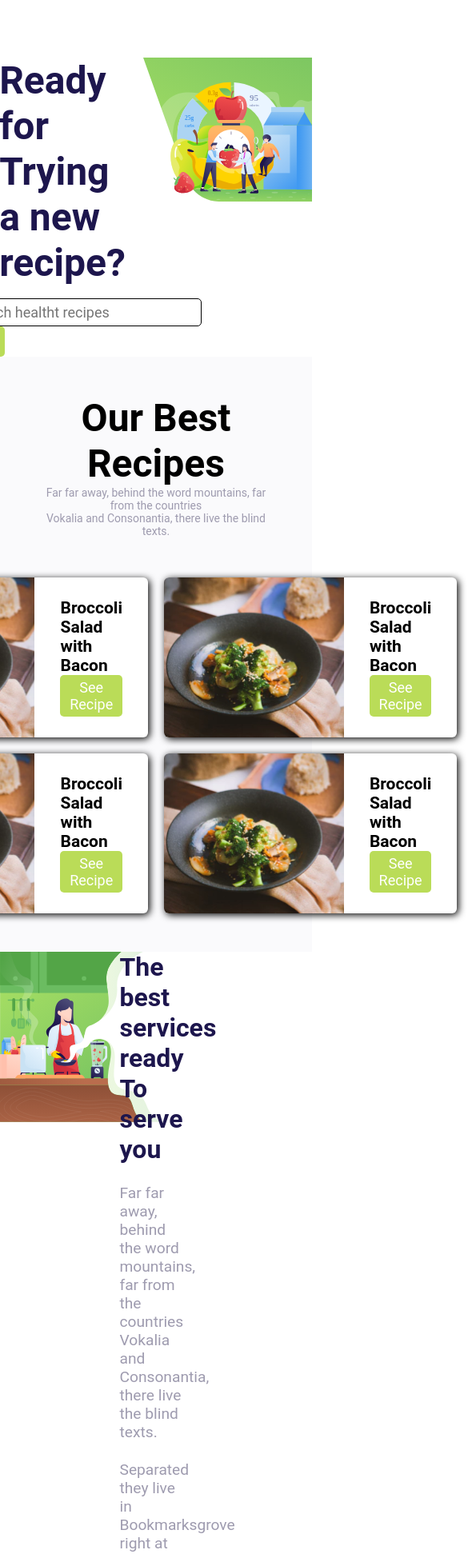
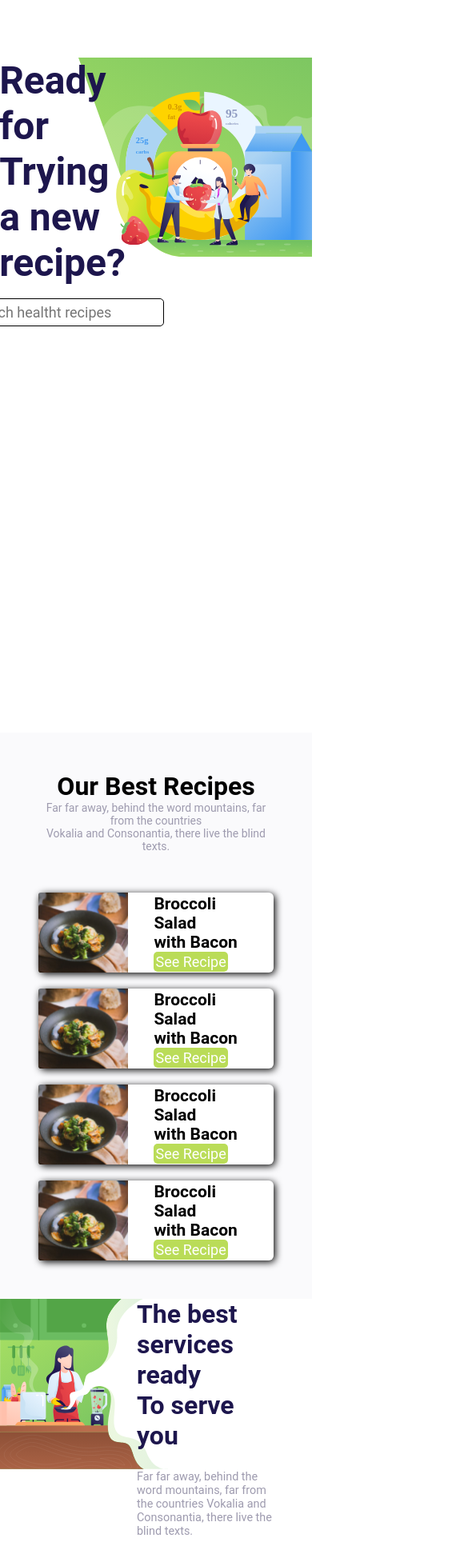
Before and after one commit to gustavolopesv3/GCB-Frontend, a React (Create React App) app: page / in a window 390 px wide. Shown: the part 40-1983 px from the top of the page at 80% size, 585 px wide, since content can reach past the window. Built offline with nearby package versions, Linux system fonts and the light colour scheme.

Commit message:
responsive 768px

```diff
--- a/src/components/CardBlog/styles.ts
+++ b/src/components/CardBlog/styles.ts
@@ -1,25 +1,30 @@
 import styled from 'styled-components';
 
-
 export const Card = styled.div`
-display:flex;
+  display: flex;
   flex-direction: column;
-width: 300px ;
+  width: 300px;
   margin: 1rem;
 
-h3{
+  h3 {
     font-size: 1.7rem;
   }
 
-
-.author{
+  .author {
     display: flex;
     align-items: center;
     margin-top: 1rem;
 
-  span{
-    color: #9E9BAF;
+    span {
+      color: #9e9baf;
       margin-left: 1rem;
     }
   }
-`
+
+  @media screen and (max-width: 768px) {
+    width: 200px;
+    h3 {
+      font-size: 1rem;
+    }
+  }
+`;
--- a/src/components/CardRecipe/style.ts
+++ b/src/components/CardRecipe/style.ts
@@ -1,5 +1,4 @@
-import styled from 'styled-components'
-
+import styled from 'styled-components';
 
 export const Card = styled.div`
   display: flex;
@@ -10,17 +9,28 @@ background-color: #ffffff;
   box-shadow: 2px 2px 10px black;
   border-radius: 6px;
 
-.cardContent{
+  .cardContent {
     margin: 2rem;
   }
-img{
+  img {
     height: 100%;
   }
-button{
-  background-color: #BADC58;
+  button {
+    background-color: #badc58;
     border: none;
     border-radius: 5px;
     padding: 5px;
     color: #ffffff;
   }
-`
+
+  @media screen and (max-width: 768px) {
+    height: 100px;
+    button {
+      background-color: #badc58;
+      border: none;
+      border-radius: 5px;
+      padding: 2px;
+      color: #ffffff;
+    }
+  }
+`;
--- a/src/pages/Home/styles.ts
+++ b/src/pages/Home/styles.ts
@@ -9,6 +9,7 @@ export const SectionBanner = styled.section`
   background-size: 54%;
   background-position: 100% 0;
   background-repeat: no-repeat;
+  height: 100vh;
 
   .search {
     display: flex;
@@ -40,6 +41,20 @@ export const SectionBanner = styled.section`
       margin-left: 20px;
     }
   }
+
+  @media screen and (max-width: 768px) {
+    background-size: 75%;
+
+    .searchContent {
+      margin-left: 0.2rem;
+      input {
+        width: 250px;
+      }
+      button {
+        margin-left: 10px;
+      }
+    }
+  }
 `;
 
 export const BestRecipes = styled.section`
@@ -63,6 +78,16 @@ export const BestRecipes = styled.section`
     grid-template-columns: 1fr 1fr;
     gap: 20px;
     text-align: start;
+  }
+
+  @media screen and (max-width: 768px) {
+    h1 {
+      font-size: 2rem;
+    }
+    .cardsRecipes {
+      display: flex;
+      flex-direction: column;
+    }
   }
 `;
 
@@ -100,6 +125,20 @@ export const BestSevices = styled.section`
       box-shadow: 2px 2px 10px #badc58;
     }
   }
+
+  @media screen and (max-width: 768px) {
+    padding-right: 3rem;
+    .blogContent {
+      width: 50%;
+      p {
+        font-size: 0.9rem;
+      }
+      button {
+        padding: 0.2rem;
+        margin-bottom: 1rem;
+      }
+    }
+  }
 `;
 
 export const Blog = styled.section`
@@ -126,6 +165,13 @@ export const Blog = styled.section`
   .cardsBlog {
     display: flex;
     margin-top: 2rem;
+  }
+
+  @media screen and (max-width: 768px) {
+    .cardsBlog {
+      display: grid;
+      grid-template-columns: 1fr 1fr;
+    }
   }
 `;
 export const MenberShip = styled.section`
@@ -172,6 +218,18 @@ export const MenberShip = styled.section`
       box-shadow: 2px 2px 10px #badc58;
     }
   }
+  @media screen and (max-width: 768px) {
+    .joinMember {
+      h1 {
+        font-size: 1.7rem;
+      }
+    }
+    .searchContent {
+      input {
+        width: 220px;
+      }
+    }
+  }
 `;
 
 export const Footer = styled.footer`
```
Also changed, not shown: src/styles/global.ts (line endings or trailing spaces). Lines whose indentation alone changed are shown as unchanged.
